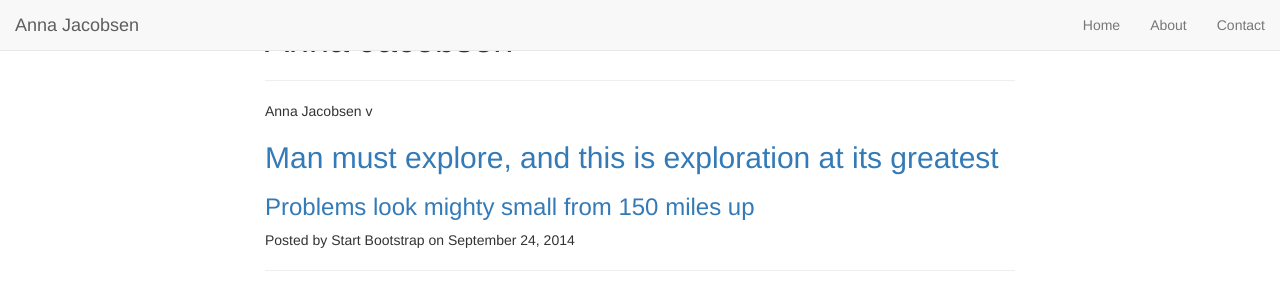
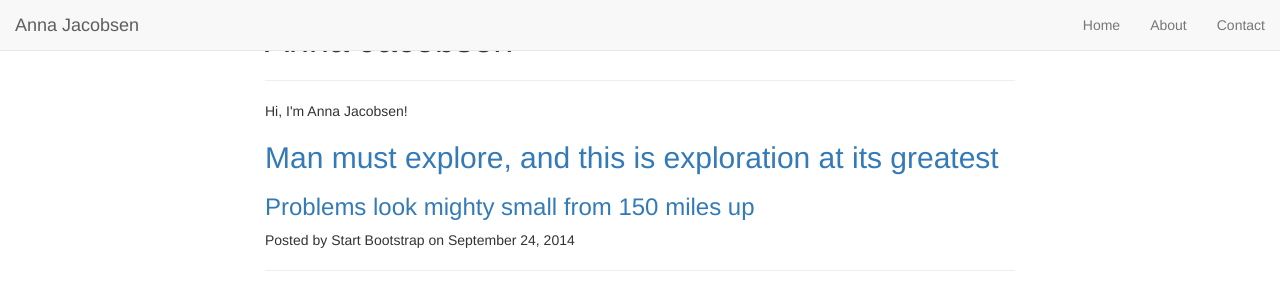
Before and after one commit to annaj/annaj, a Jekyll site: the page built from index.html, in a window 1280 px wide and 1089 px high. Shown: the top 294 px of the window. Built offline with Jekyll 4.4.1, drawn with Linux system fonts in a browser that asks for light colours; nearby versions of some CDN libraries; library files that are not in the unit come from our copies; the list of posts is cut into pages by our own code.

Commit message:
Config and bio update

```diff
--- a/_config.yml
+++ b/_config.yml
@@ -24,3 +24,5 @@ paginate: 5
 exclude: ["less","node_modules","Gruntfile.js","package.json","README.md"]
 
 gems: [jekyll-paginate, jekyll-feed]
+
+-theme: startbootstrap-clean-blog-jekyll
--- a/index.html
+++ b/index.html
@@ -1,6 +1,6 @@
 ---
 layout: page
-description: "Anna Jacobsen v"
+description: "Hi, I'm Anna Jacobsen!"
 ---
 
 {% for post in paginator.posts %}
```
